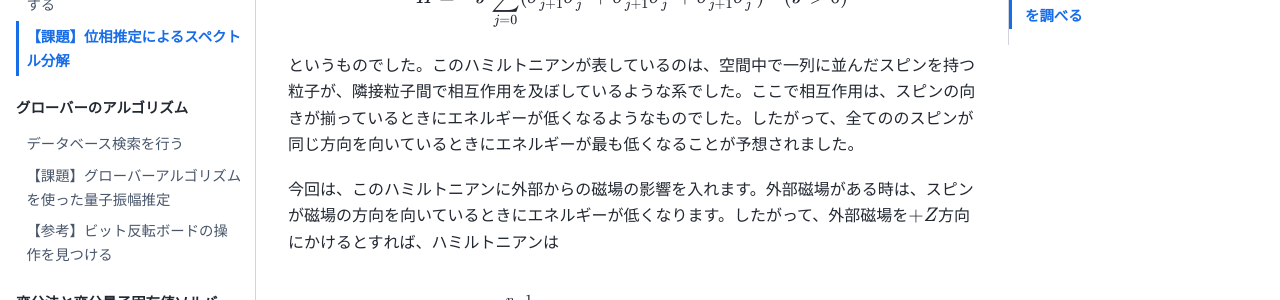
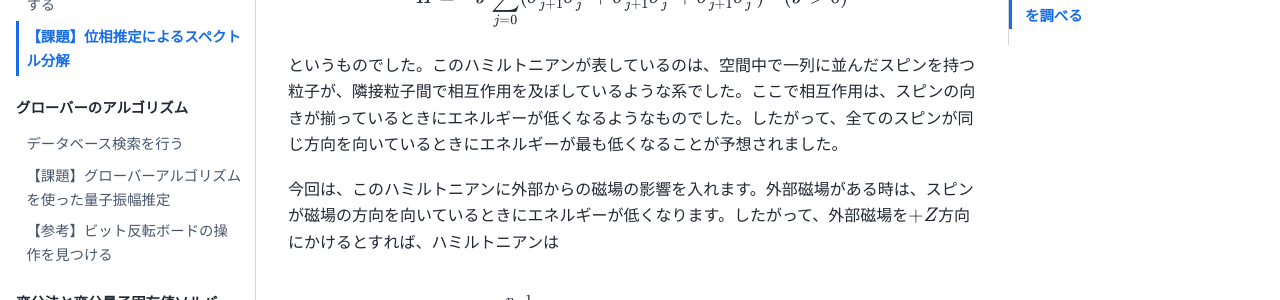
Before and after one commit to UTokyo-ICEPP/qc-workbook, a Jupyter Book: the page built from source/ja/spectrum_estimation.md, in a window 1280 px wide and 900 px high, scrolled down 902 px. Shown: the part 205-505 px from the top of the window. Built offline with Jupyter Book 1.0.4 settings and Sphinx 7.4.7 and the Sphinx Book theme 1.1.4, drawn with Linux system fonts in a browser that asks for light colours; cross-references to code outside the pages are shown as plain code; some of the changed text lies outside the part shown.

Commit message:
updated spectrum estimation

````diff
--- a/source/ja/spectrum_estimation.md
+++ b/source/ja/spectrum_estimation.md
@@ -54,7 +54,7 @@ $$
 H = -J \sum_{j=0}^{n-2} (\sigma^X_{j+1}\sigma^X_{j} + \sigma^Y_{j+1}\sigma^Y_{j} + \sigma^Z_{j+1} \sigma^Z_{j}) \quad (J > 0)
 $$
 
-というものでした。このハミルトニアンが表しているのは、空間中で一列に並んだスピンを持つ粒子が、隣接粒子間で相互作用を及ぼしているような系でした。ここで相互作用は、スピンの向きが揃っているときにエネルギーが低くなるようなものでした。したがって、全てののスピンが同じ方向を向いているときにエネルギーが最も低くなることが予想されました。
+というものでした。このハミルトニアンが表しているのは、空間中で一列に並んだスピンを持つ粒子が、隣接粒子間で相互作用を及ぼしているような系でした。ここで相互作用は、スピンの向きが揃っているときにエネルギーが低くなるようなものでした。したがって、全てのスピンが同じ方向を向いているときにエネルギーが最も低くなることが予想されました。
 
 今回は、このハミルトニアンに外部からの磁場の影響を入れます。外部磁場がある時は、スピンが磁場の方向を向いているときにエネルギーが低くなります。したがって、外部磁場を$+Z$方向にかけるとすれば、ハミルトニアンは
 
@@ -185,7 +185,7 @@ $$
 \ket{\psi} = \sum_{m=0}^{2^{n_S} - 1} \psi_m \ket{\phi_m}
 ```
 
-と書けるなら、対応する固有値を$\{\theta_m\}$とし、$\kappa_m = 2^{n_R} \theta_m$を用いて
+と書けるなら、対応する固有値を$\{\theta_m\}$とし、$\kappa_m := 2^{n_R} \theta_m$を用いて
 
 ```{math}
 :label: spectrum_estimation_final
````
Also changed, not shown: other parts of source/ja/spectrum_estimation.md (+2 -2 lines).
